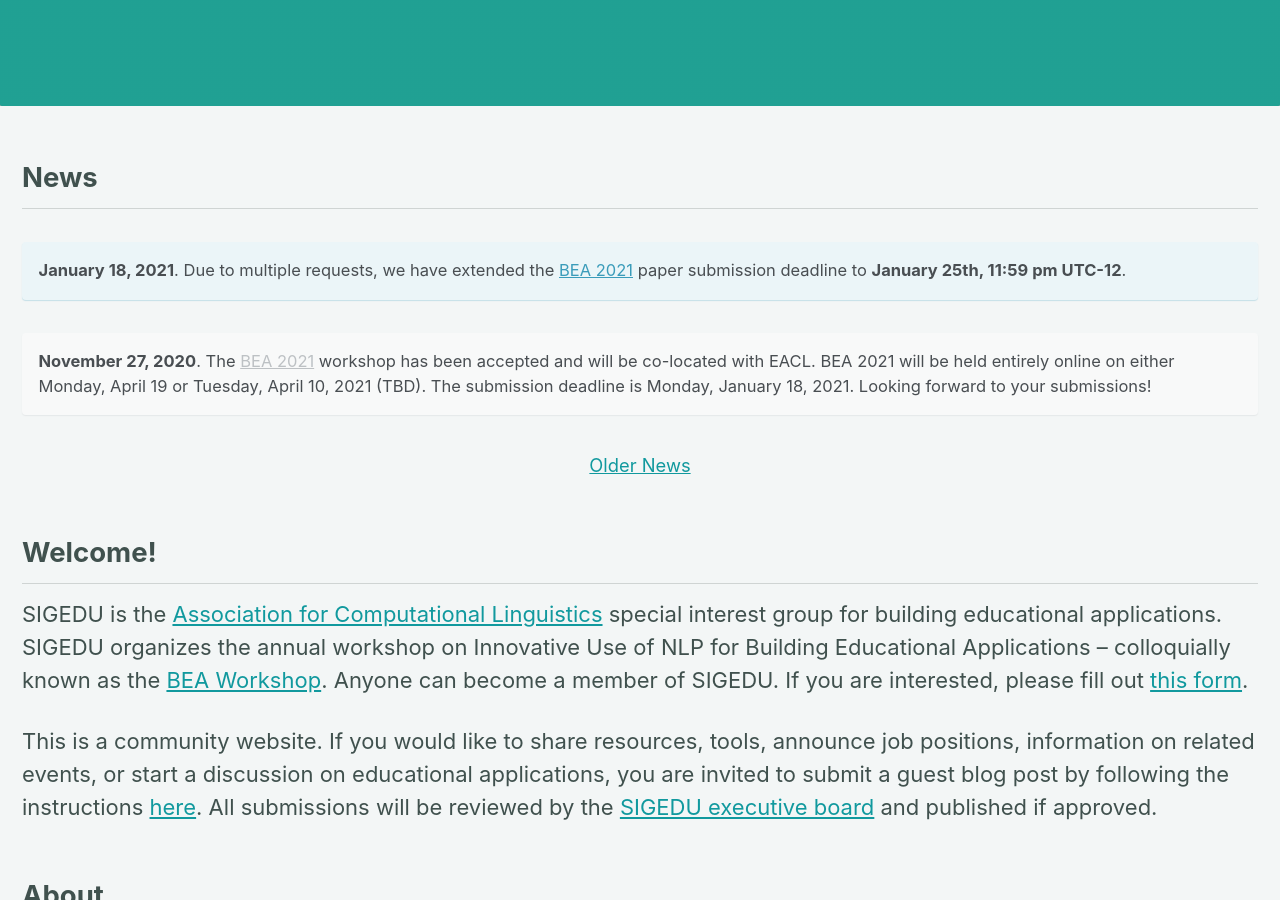
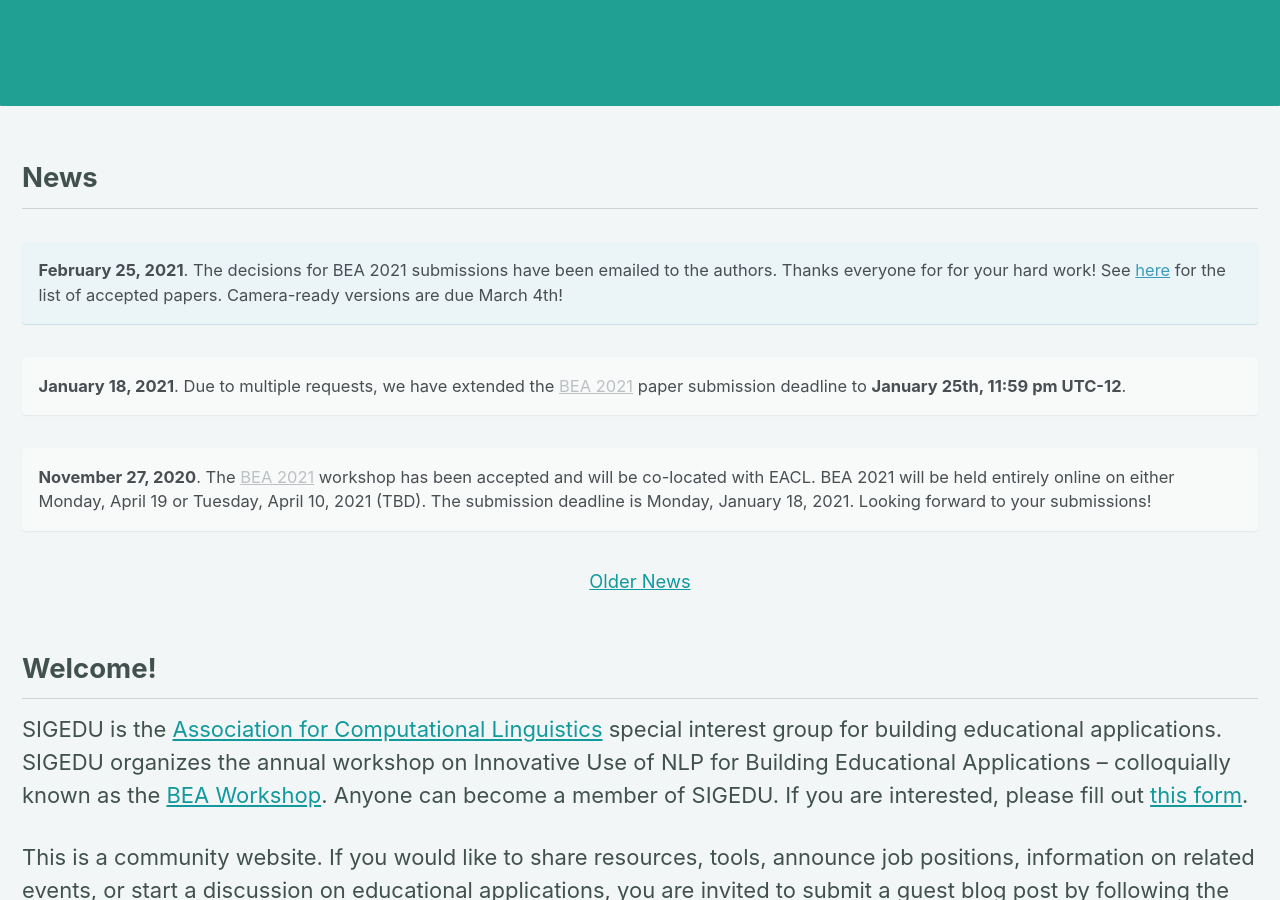
Before and after one commit to sigedu-org/website, a Jekyll site: the page built from _pages/home.md, in a window 1280 px wide and 900 px high, scrolled down 402 px. Built offline with Jekyll 4.4.1, drawn with Linux system fonts in a browser that asks for light colours; cached includes are drawn as plain includes; nearby versions of some CDN libraries.

Commit message:
Add notifiction of accepted papers.

```diff
--- a/_pages/home.md
+++ b/_pages/home.md
@@ -10,8 +10,11 @@ excerpt: "Special Interest Group for Building Educational Applications<br/><br/>
 
 <h2>News</h2>
 
+**February 25, 2021**. The decisions for BEA 2021 submissions have been emailed to the authors. Thanks everyone for for your hard work! See [here](/bea/current#accepted-papers) for the list of accepted papers. Camera-ready versions are due March 4th!
+{: .notice--info}
+
 **January 18, 2021**. Due to multiple requests, we have extended the [BEA 2021](/bea/current) paper submission deadline to **January 25th, 11:59 pm UTC-12**.
-{: .notice--info}
+{: .notice}
 
 **November 27, 2020**. The [BEA 2021](/bea/current) workshop has been accepted and will be co-located with EACL. BEA 2021 will be held entirely online on either Monday, April 19 or Tuesday, April 10, 2021 (TBD). The submission deadline is Monday, January 18, 2021. Looking forward to your submissions!
 {: .notice}
```
